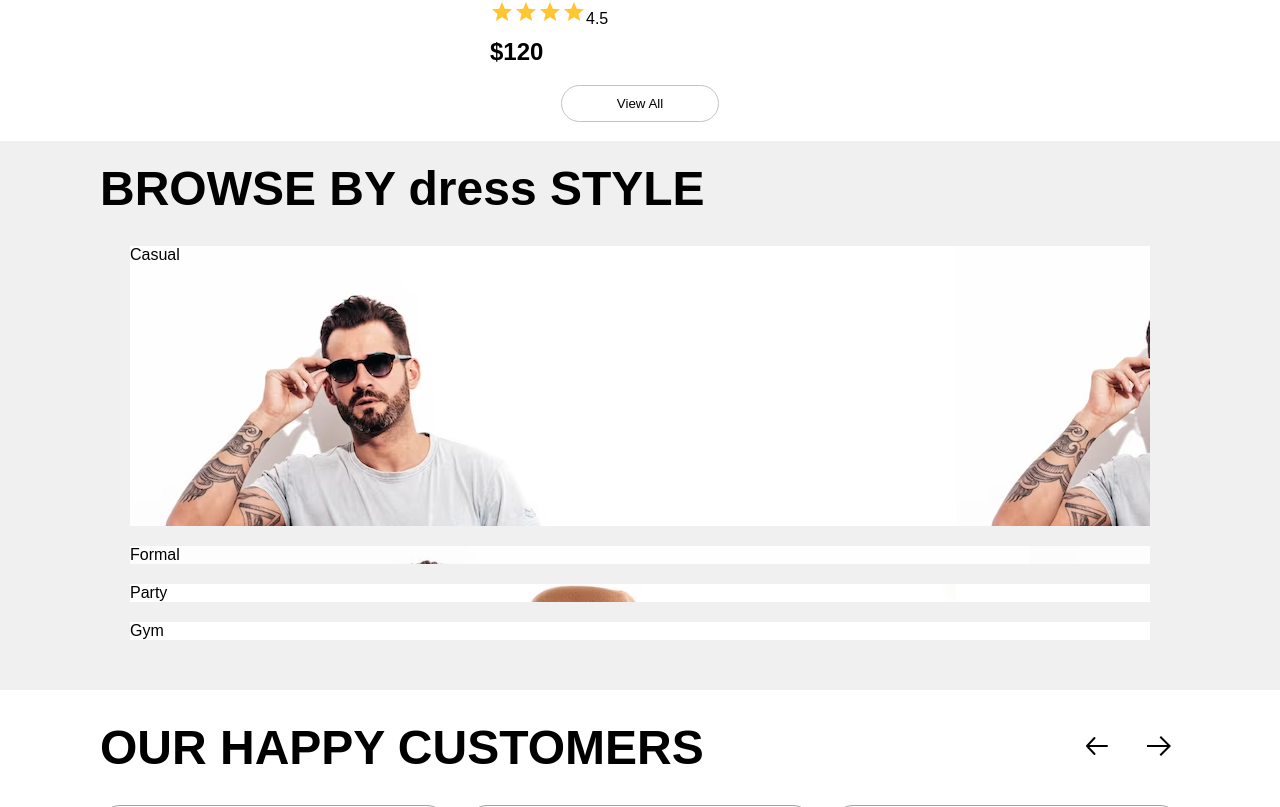
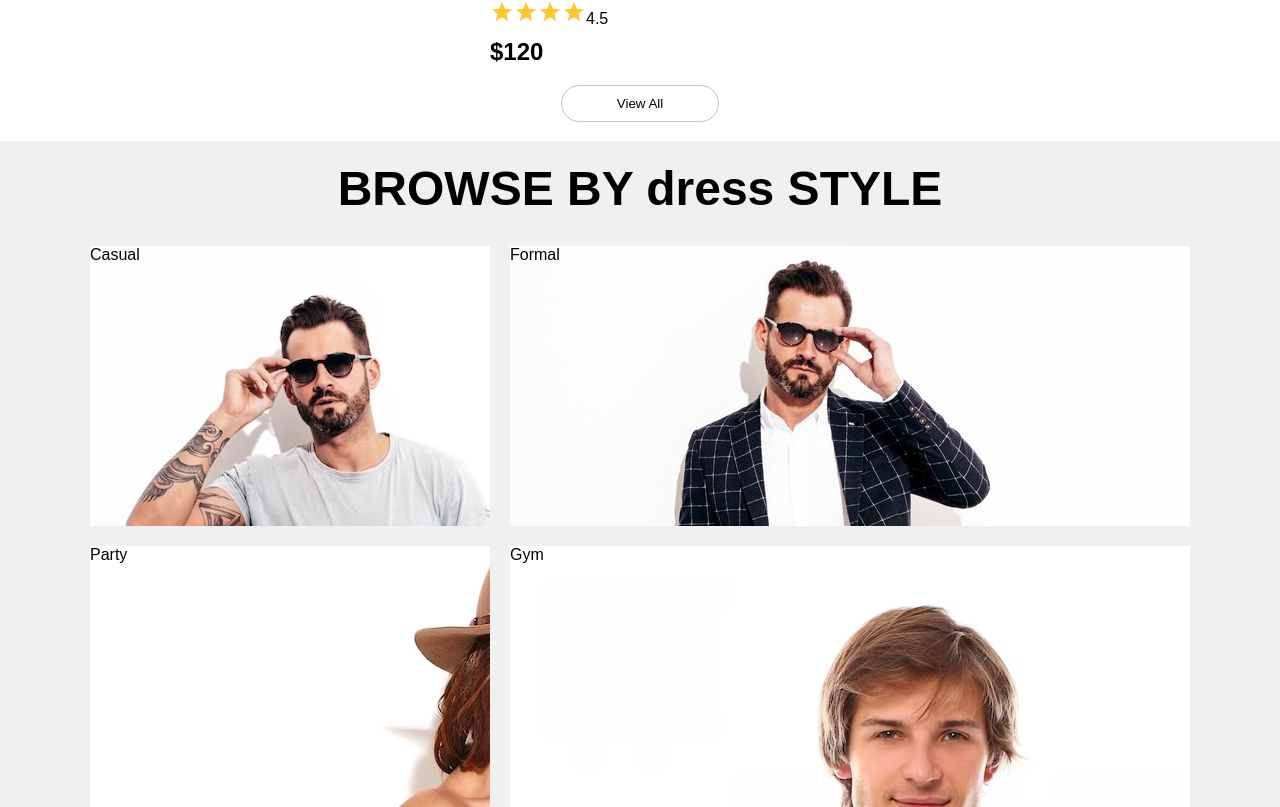
Before and after one commit to Adamsonoladipupo/SHOP.CO-eCommerce, a React (Vite) app in the folder shopCo/: page / in a window 1280 px wide. Shown: the part 1673-2480 px from the top of the page. Built offline with nearby package versions, Linux system fonts and the light colour scheme; no server answers.

Commit message:
new update

```diff
--- a/shopCo/src/component/browseByStyle/browseByStyle.module.css
+++ b/shopCo/src/component/browseByStyle/browseByStyle.module.css
@@ -14,8 +14,9 @@
 .main_container{
     padding: 20px 100px;
     background-color: var(--gray_col);
-    display: grid;
-    align-self: center;
+    display: flex;
+    flex-direction: column;
+    align-items: center;
 
 }
 .main_container h2{
@@ -25,13 +26,7 @@
 .main_container .clothe_styles{
     padding: 30px;
     display: grid;
-    grid-template-columns: 400px, 680px;
-    grid-template-rows: 280px;
+    grid-template-columns: 400px 680px;
+    grid-template-rows: 280px 280px;
     gap: 20px;
 }
-.main_container .clothe_styles .small_width{
-
-}
-.main_container .clothe_styles .large_width{
-
-}
```
